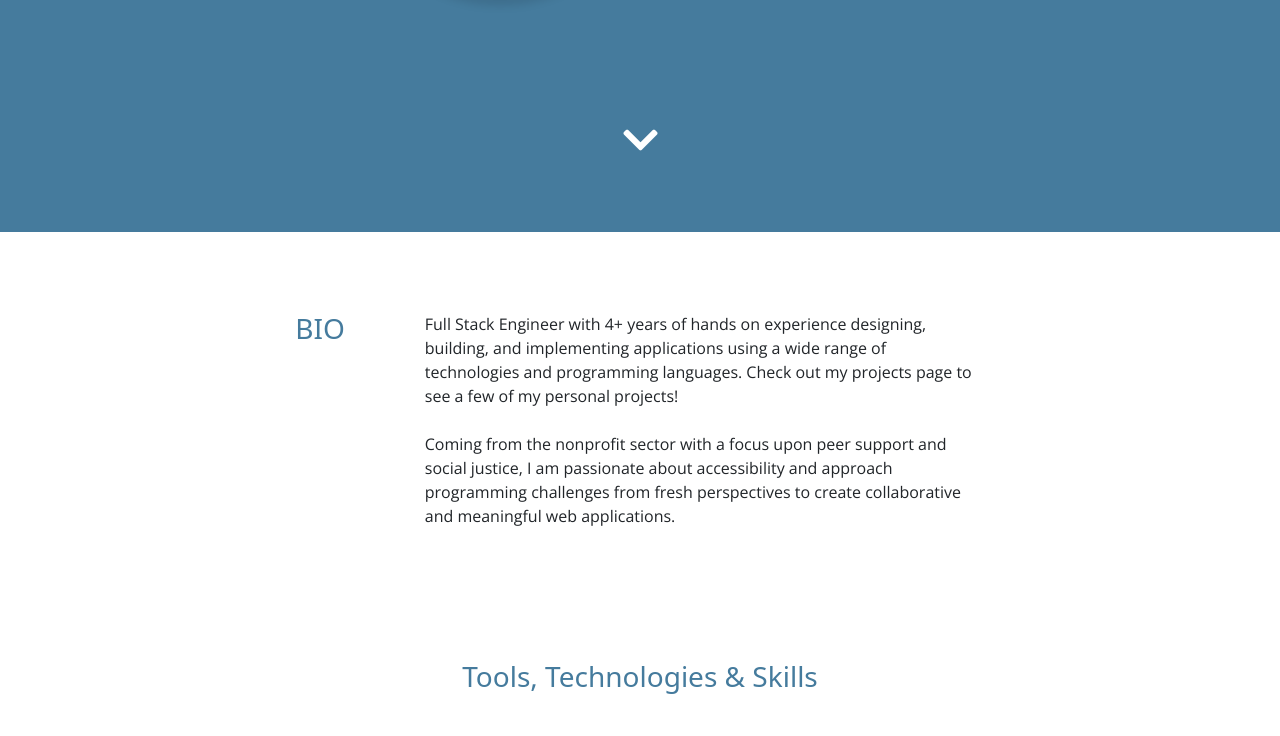
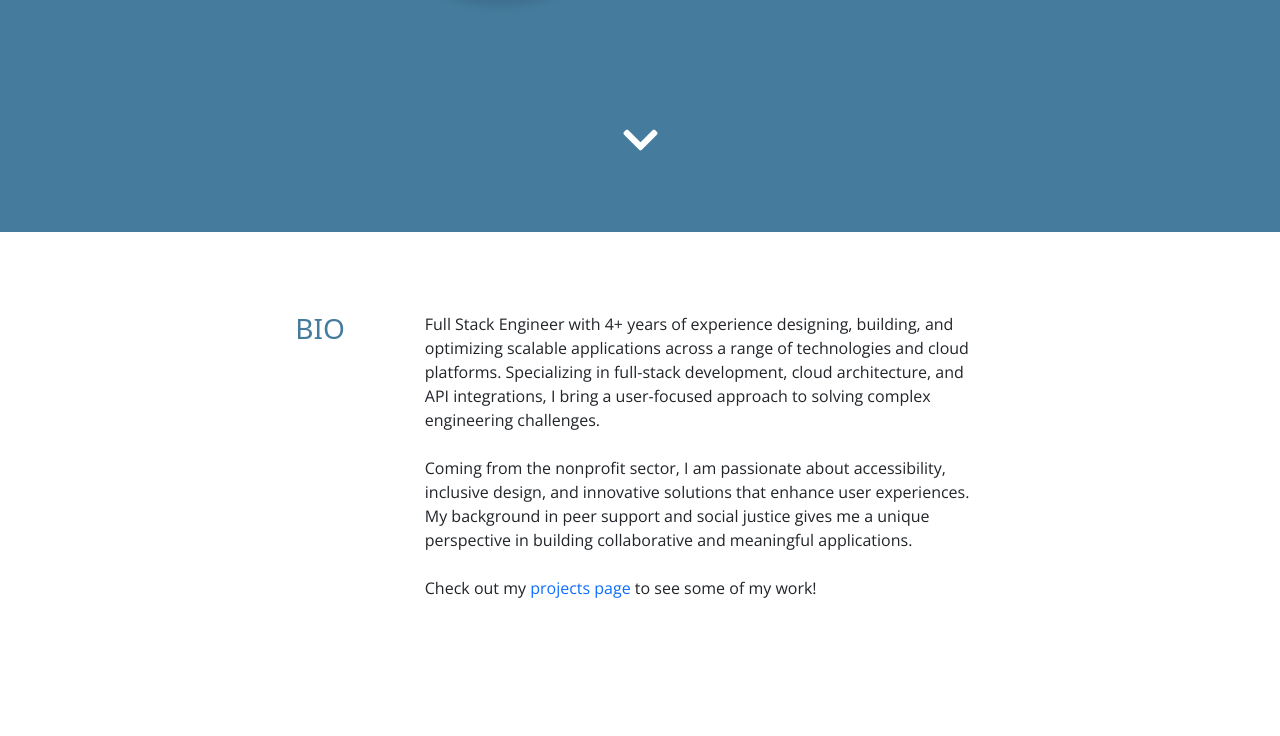
Before and after one commit to a-thread/my-portfolio, a React (Vite) app: page /#/ in a window 1280 px wide. Shown: the part 568-1304 px from the top of the page. Built offline with nearby package versions, Linux system fonts and the light colour scheme.

Commit message:
updating profile and scrolling behavior

```diff
--- a/src/components/Bio/index.tsx
+++ b/src/components/Bio/index.tsx
@@ -1,5 +1,6 @@
 import React from 'react';
 import './style.scss';
+import { Link } from 'react-router-dom';
 
 const Bio: React.FC = () => {
     return (
@@ -8,14 +9,18 @@ const Bio: React.FC = () => {
 
             <article>
                 <p className='bio-content'>
-                    Full Stack Engineer with 4+ years of hands on experience designing, building, and implementing applications
-                    using a wide range of technologies and programming languages. Check out my projects page to see a few of my
-                    personal projects!
+                    Full Stack Engineer with 4+ years of experience designing, building, and optimizing
+                    scalable applications across a range of technologies and cloud platforms.
+                    Specializing in full-stack development, cloud architecture, and API integrations,
+                    I bring a user-focused approach to solving complex engineering challenges.
                     <br />
                     <br />
-                    Coming from the nonprofit sector with a focus upon peer support and social justice, I am
-                    passionate about accessibility and approach programming challenges from fresh perspectives
-                    to create collaborative and meaningful web applications.
+                    Coming from the nonprofit sector, I am passionate about accessibility, inclusive design,
+                    and innovative solutions that enhance user experiences. My background in peer support and
+                    social justice gives me a unique perspective in building collaborative and meaningful applications.
+                    <br />
+                    <br />
+                    Check out my <Link to="/projects">projects page</Link> to see some of my work!
                 </p>
             </article>
         </div>
--- a/src/components/Bio/style.scss
+++ b/src/components/Bio/style.scss
@@ -2,7 +2,6 @@
 
 #bio, #contact, #feedback {
     display: flex;
-    flex-direction: row;
     justify-content: center;
     align-items: flex-start;
     padding: 5rem 0;
--- a/src/pages/portfolio-page.tsx
+++ b/src/pages/portfolio-page.tsx
@@ -8,6 +8,7 @@ import SideLinks from '../components/SideLinks';
 import Footer from '../components/Footer';
 
 const PortfolioPage: React.FC = () => {
+    window.scrollTo(0, 0);
     return (
         <>
             <Navigation />
--- a/vite.config.ts
+++ b/vite.config.ts
@@ -17,7 +17,7 @@ export default defineConfig({
     rollupOptions: {}
   },
   server: {
-    port: 3000, // Default dev server port
+    port: 3001, // Default dev server port
     open: true, // Automatically opens browser on start
     strictPort: true, // Ensures no fallback to another port
     hmr: {
```
